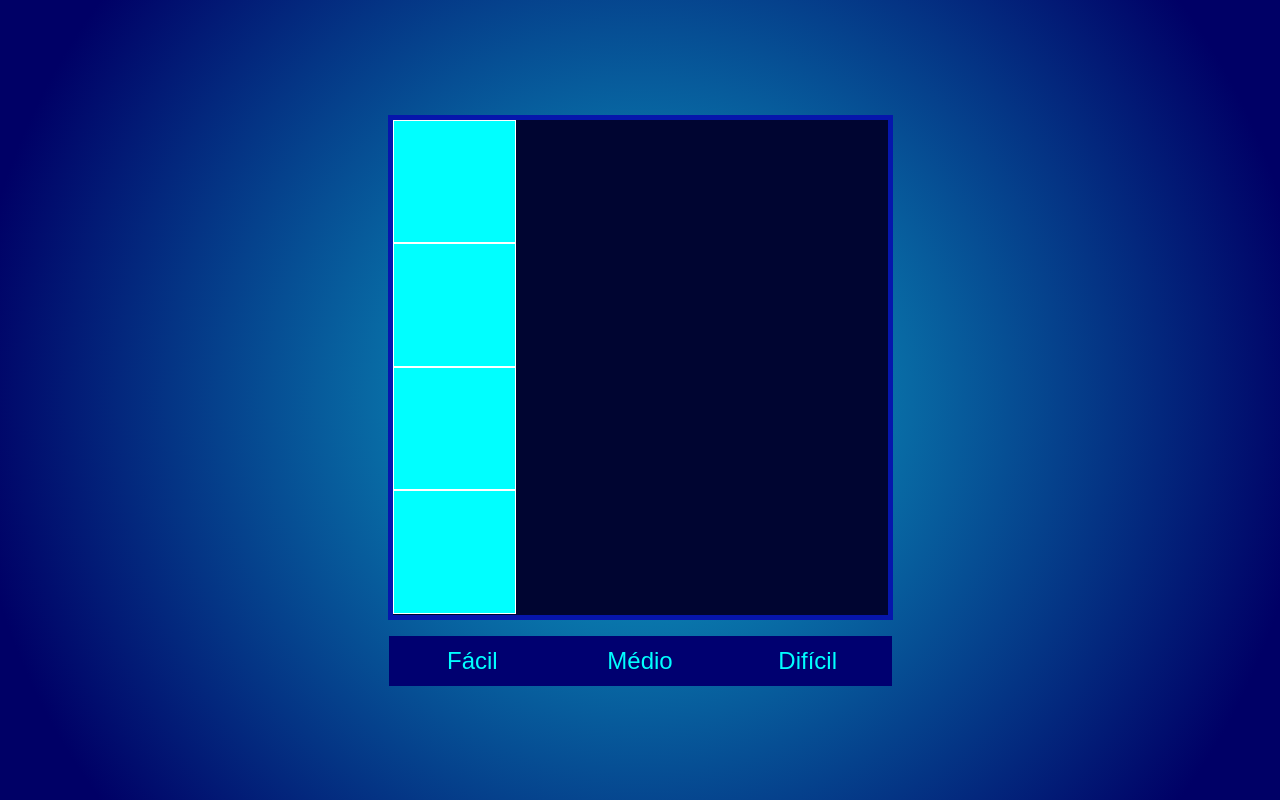
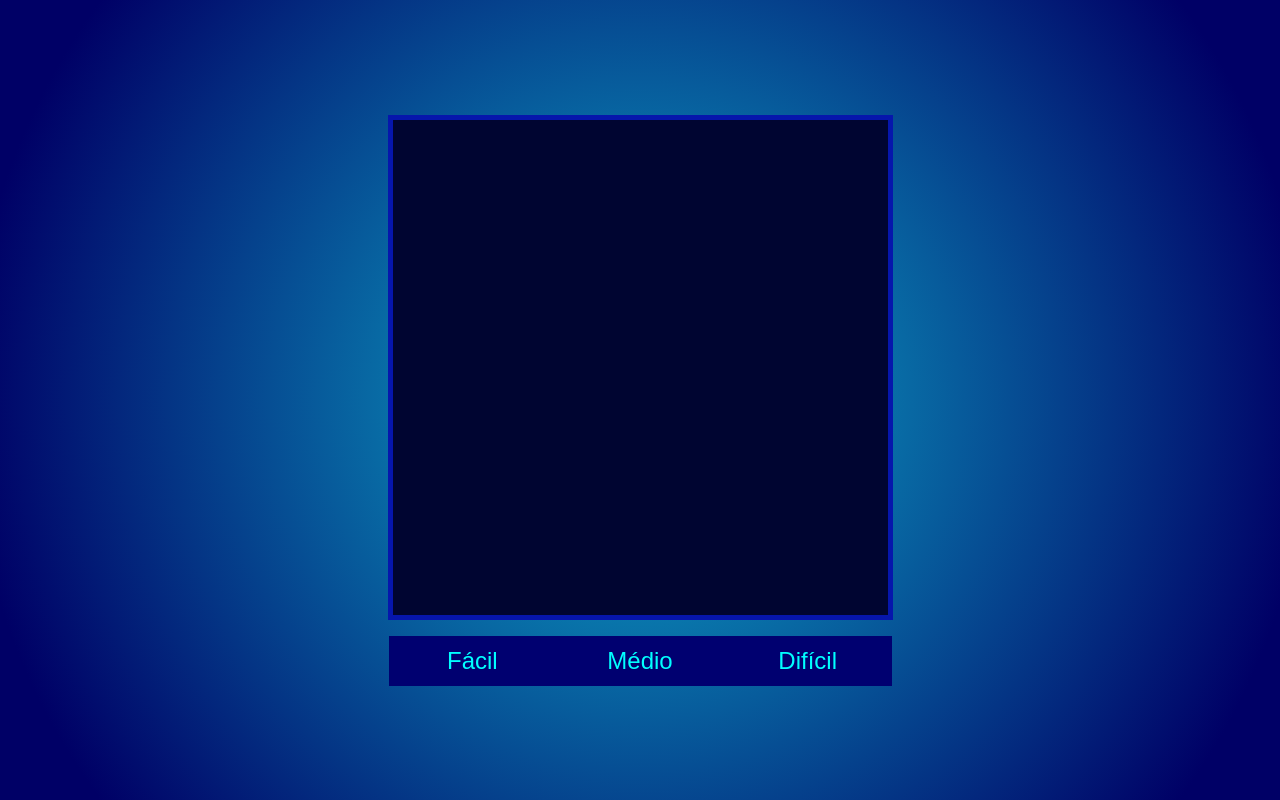
Before and after one commit to miguelmcruz6-coder/Jogo-Slide-Block, a plain HTML site: page index.html in a window 1280 px wide. Drawn offline with Linux system fonts and the light colour scheme.

Commit message:
Refactor index.html to simplify structure
Removed extra div elements in the main game area.

```diff
--- a/index.html
+++ b/index.html
@@ -8,12 +8,7 @@
 </head>
 <body>
     <main>
-        <div id="tabuleiro">
-            <div class="bloco"></div>
-            <div class="bloco"></div>
-            <div class="bloco"></div>
-            <div class="bloco"></div>
-        </div>
+        <div id="tabuleiro"></div>
         <div id="botoes">
             <button id="facil">Fácil</button>
             <button id="medio">Médio</button>
```
